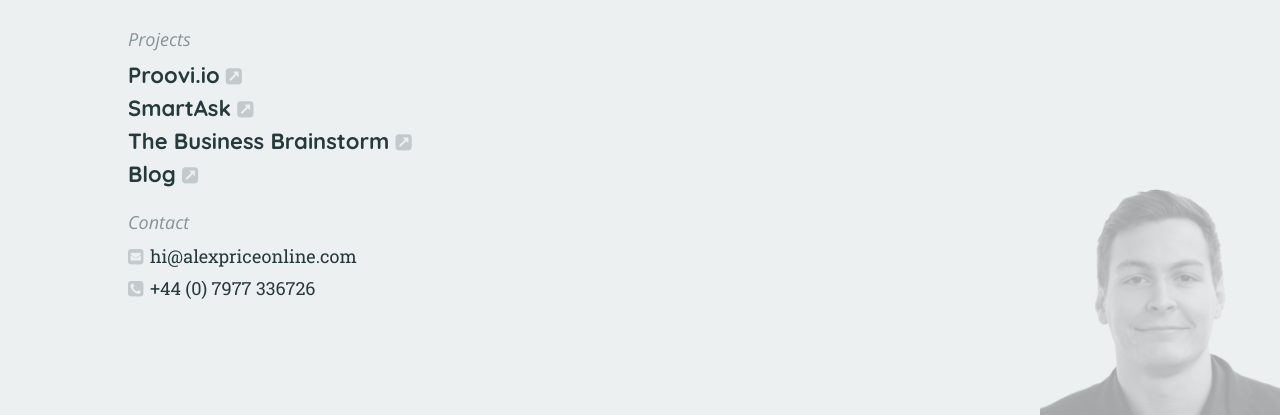
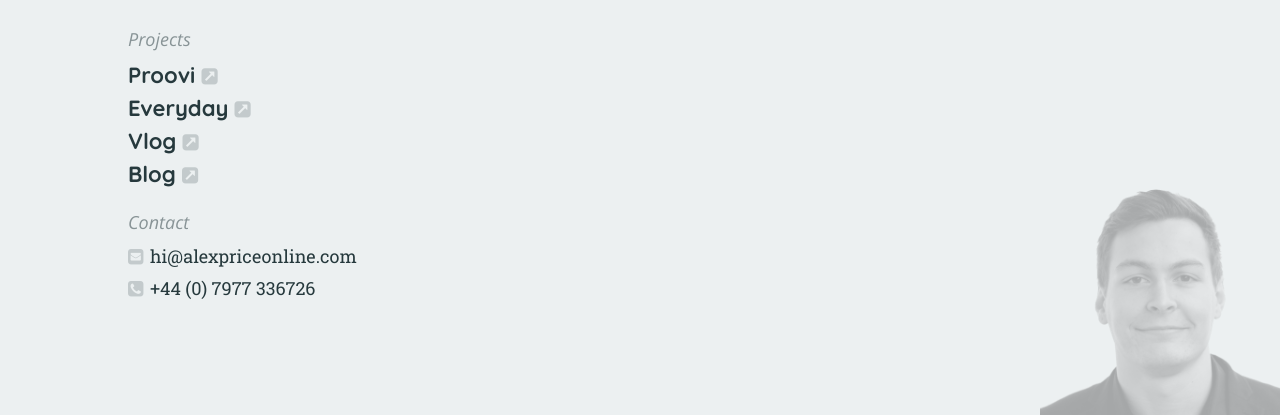
Before and after one commit to alexpriceonline/alexpriceonline.github.io, a website: page index.html in a window 1280 px wide. Shown: the part 385-800 px from the top of the page. Drawn offline with nearby package versions, Linux system fonts and the light colour scheme.

Commit message:
Updated projects

```diff
--- a/index.html
+++ b/index.html
@@ -38,20 +38,21 @@
                class="body-link mod-external"
                rel="noopener noreferrer"
                target="_blank">
-                Proovi.io
+                Proovi
             </a>
-            <a href="https://github.com/alexpriceonline/SmartAsk"
-               title="Check out the SmartAsk source (new tab)"
-               class="body-link mod-external"
-               target="_blank">
-                SmartAsk
-            </a>
-            <a href="http://www.meetup.com/Bristol-Business-Brainstorm/"
-               title="Check out the Business Brainstorm group (new tab)"
+            <a href="https://github.com/alexpriceonline/everyday"
+               title="Check out the Everyday source (new tab)"
                class="body-link mod-external"
                rel="noopener noreferrer"
                target="_blank">
-                The Business Brainstorm
+                Everyday
+            </a>
+            <a href="https://www.youtube.com/channel/UChDQD4QwuzE_mevyLD-oAjw"
+               title="Watch my vlog (new tab)"
+               class="body-link mod-external"
+               rel="noopener noreferrer"
+               target="_blank">
+                Vlog
             </a>
             <a href="https://medium.com/@alexpriceonline"
                title="Read my blog (new tab)"
--- a/package.json
+++ b/package.json
@@ -1,6 +1,6 @@
 {
   "name": "AlexPriceOnline",
-  "version": "1.0.0",
+  "version": "1.1.0",
   "description": "Front-end perfectionist, entrepreneur and experimenter",
   "author": "Alex Price <hi@alexpriceonline.com>",
   "contributors": [
```
